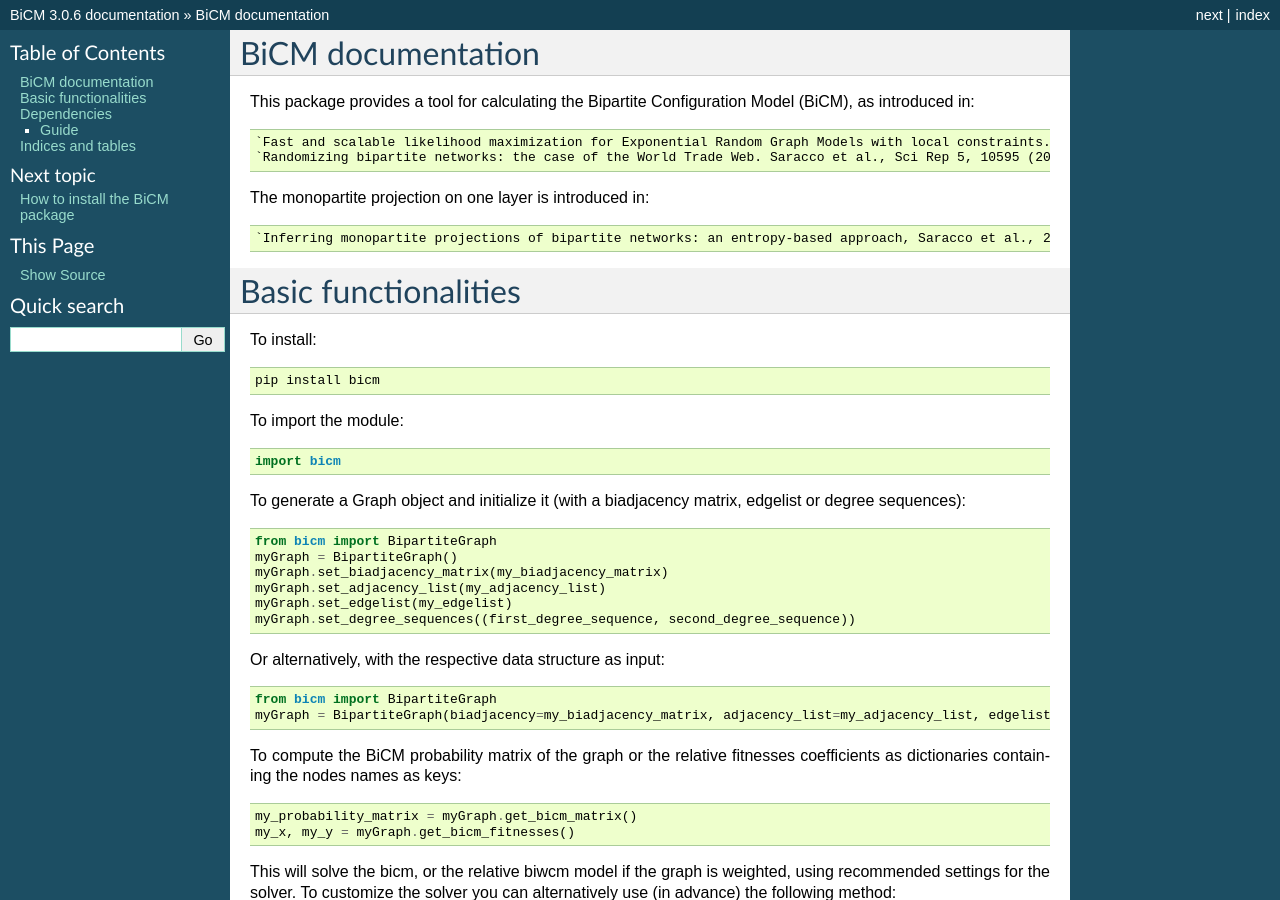
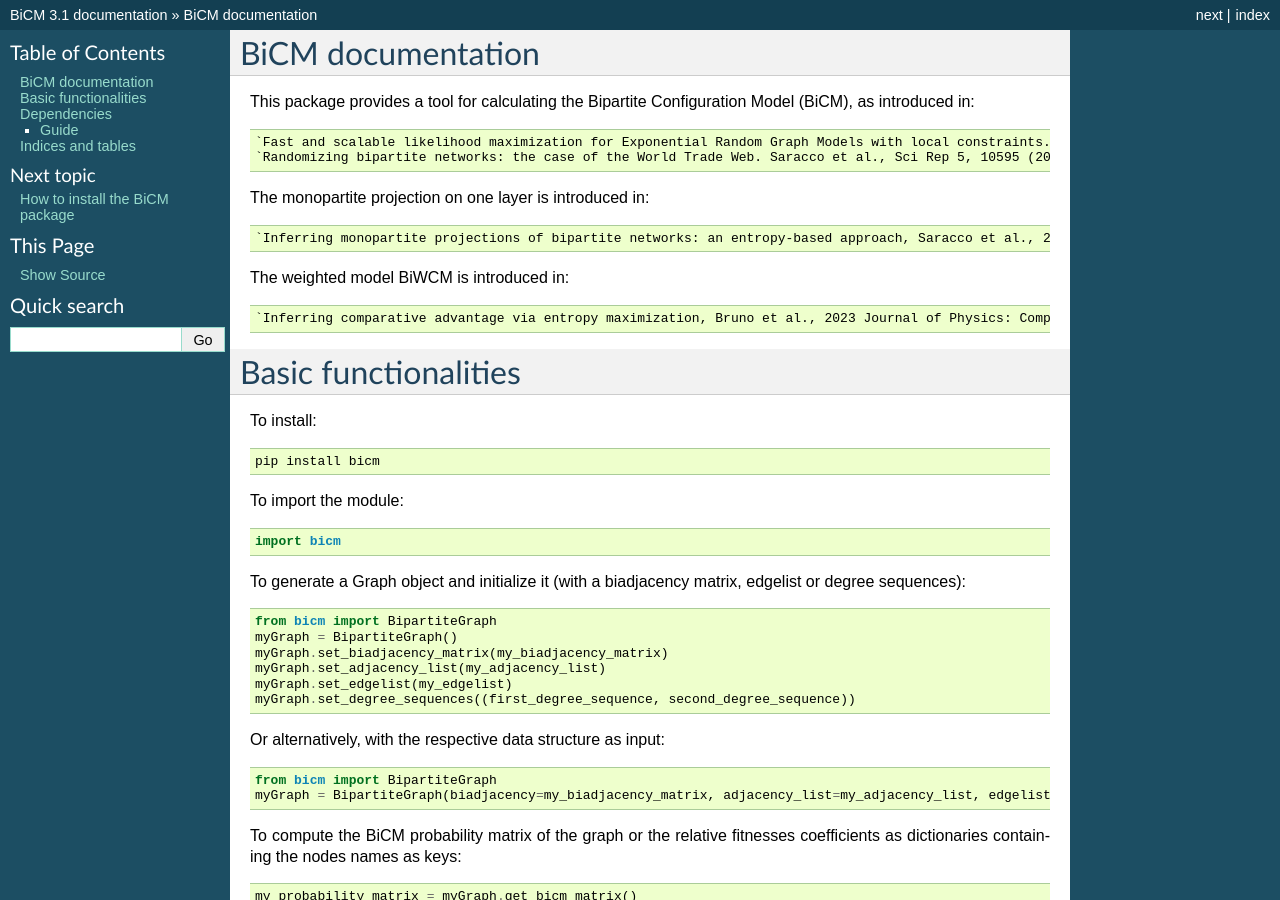
Before and after one commit to mat701/BiCM, a Sphinx documentation site: the page built from docs/source/index.rst, in a window 1280 px wide and 900 px high. Built offline with Sphinx 7.4.7, drawn with Linux system fonts in a browser that asks for light colours; some of the changed text lies outside the part shown.

```diff
--- a/bicm/__init__.py
+++ b/bicm/__init__.py
@@ -16,5 +16,5 @@ Author: Matteo Bruno
 from .network_functions import *
 from .graph_classes import *
 
-__version__ = "3.0.6"
+__version__ = "3.1"
 __author__ = """Matteo Bruno (matteobruno180@gmail.com)"""
--- a/docs/source/conf.py
+++ b/docs/source/conf.py
@@ -22,7 +22,7 @@ copyright = '2020, Matteo Bruno'
 author = 'Matteo Bruno'
 
 # The full version, including alpha/beta/rc tags
-release = '3.0.6'
+release = '3.1'
 
 
 # -- General configuration ---------------------------------------------------
--- a/docs/source/index.rst
+++ b/docs/source/index.rst
@@ -9,6 +9,10 @@ This package provides a tool for calculating the Bipartite Configuration Model (
 The monopartite projection on one layer is introduced in::
 
     `Inferring monopartite projections of bipartite networks: an entropy-based approach, Saracco et al., 2017 New J. Phys. 19 053022 <https://doi.org/10.1088/1367-2630/aa6b38>`_ .
+
+The weighted model BiWCM is introduced in::
+
+    `Inferring comparative advantage via entropy maximization, Bruno et al., 2023 Journal of Physics: Complexity, Volume 4, Number 4 <https://doi.org/10.1088/2632-072X/ad1411>`_ .
 
 Basic functionalities
 =====================================
--- a/docs/source/license.rst
+++ b/docs/source/license.rst
@@ -1,7 +1,7 @@
 License
 =======
 
-Copyright (c) 2020 Matteo Bruno matteo.bruno@imtlucca.it
+Copyright (c) 2020 Matteo Bruno matteobruno180@gmail.com
 
 Permission is hereby granted, free of charge, to any person obtaining a copy
 of this software and associated documentation files (the "Software"), to deal
--- a/setup.py
+++ b/setup.py
@@ -5,7 +5,7 @@ with open("README.md", "r") as fh:
 
 setuptools.setup(
     name="bicm",
-    version="3.0.6",
+    version="3.1",
     author="Matteo Bruno",
     author_email="matteobruno180@gmail.com",
     description="Package for bipartite configuration model",
```
Also changed, not shown: README.md (+7 -6 lines), 2 other files.
